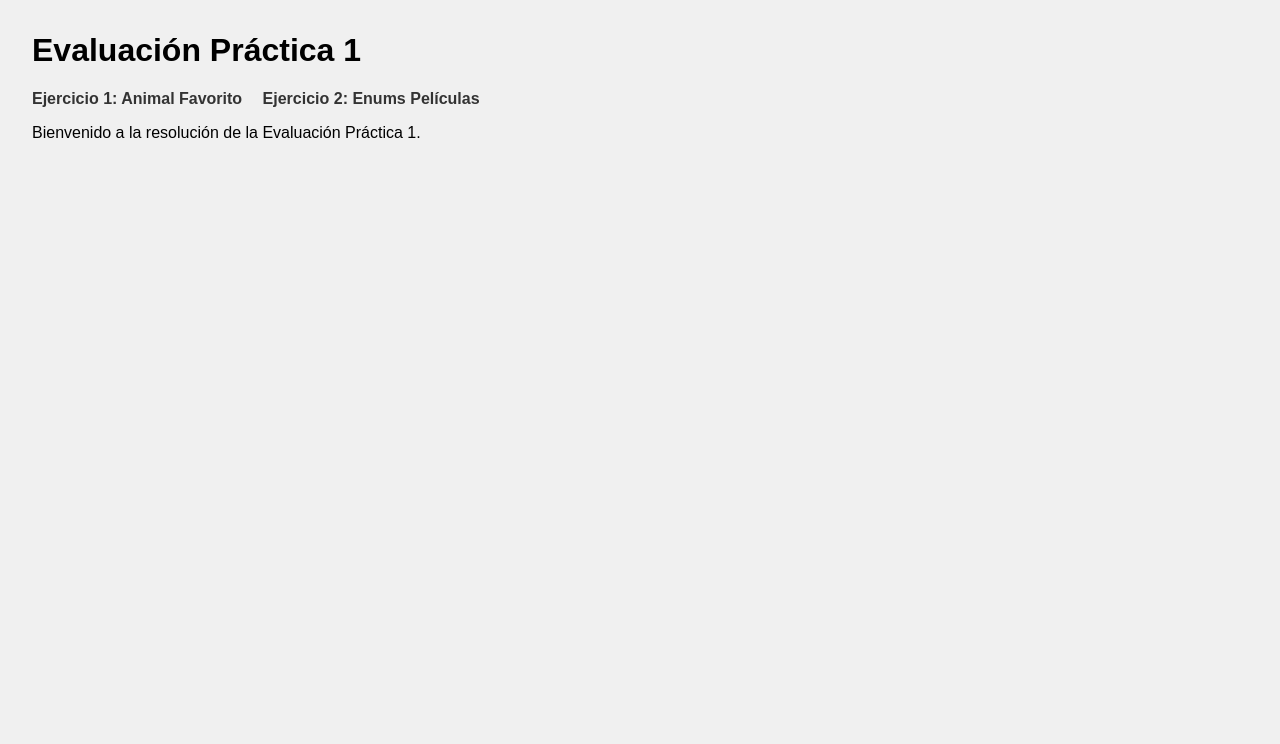
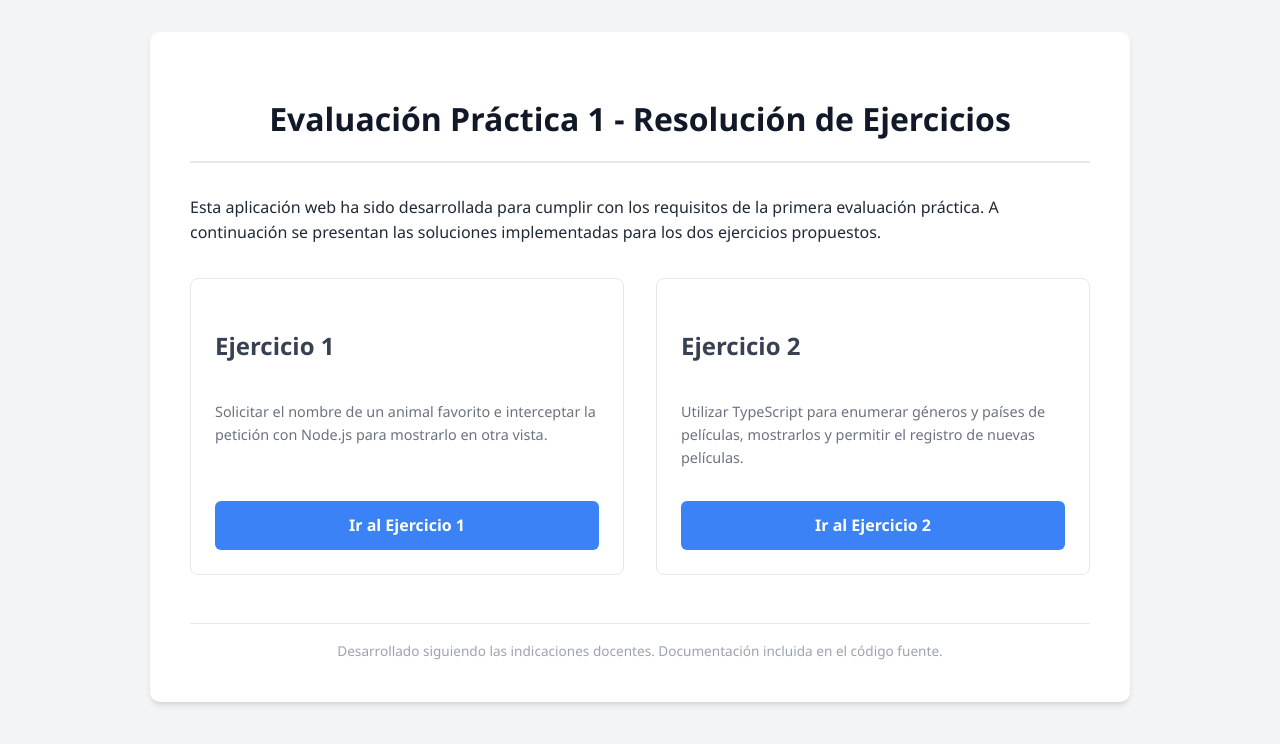
Before and after one commit to KainSutcliff1607/Tarea-1-Programacion-III, a Node server app: page / in a window 1280 px wide. Shown: the top 744 px of the page. Run offline with Node 20, Linux system fonts and the light colour scheme.

Commit message:
Se suben cambios del index.ejs
Más contexto de la aplicación web

```diff
--- a/src/app.ts
+++ b/src/app.ts
@@ -1,34 +1,50 @@
 import express from 'express';
 import path from 'path';
 
-// Inicializamos la aplicación Express
-const app = express();
-const PORT = process.env.PORT || 3000;
-
-// Configuración del motor de plantillas EJS
-// Esto permite renderizar vistas dinámicas desde la carpeta 'views'
-app.set('view engine', 'ejs');
-app.set('views', path.join(__dirname, '../views'));
-
-// Middleware para procesar datos de formularios (URL encoded)
-app.use(express.urlencoded({ extended: true }));
-// Middleware para servir archivos estáticos (CSS, JS, IMAGES) desde 'public'
-app.use(express.static(path.join(__dirname, '../public')));
-
-// Importar rutas
+// Importamos las rutas que hemos creado para cada ejercicio
 import animalRoutes from './routes/animalRoutes';
 import movieRoutes from './routes/movieRoutes';
 
-// Usar rutas
+// Iniciamos la aplicación de Express, que es como el cerebro de nuestro servidor
+const app = express();
+
+// Definimos el puerto donde va a escuchar nuestro servidor (3000 por defecto)
+const PORT = process.env.PORT || 3000;
+
+// --- Configuración de Vistas ---
+// Le decimos a Express que vamos a usar EJS como motor de plantillas
+// Esto nos sirve para crear HTML que puede recibir datos (variables) desde el servidor
+app.set('view engine', 'ejs');
+
+// Indicamos en qué carpeta están guardados nuestros archivos .ejs
+// 'path.join' nos ayuda a unir las rutas de las carpetas sin importar si estamos en Windows o Linux
+app.set('views', path.join(__dirname, '../views'));
+
+// --- Middlewares (Funciones intermedias) ---
+
+// Este comando es vital: permite que cuando enviamos un formulario, el servidor entienda los datos
+// que vienen en el "body" de la petición. Sin esto, req.body estaría vacío.
+app.use(express.urlencoded({ extended: true }));
+
+// Configuramos la carpeta 'public' para poner ahí cosas como imágenes o archivos CSS
+// que el navegador puede pedir directamente.
+app.use(express.static(path.join(__dirname, '../public')));
+
+// --- Rutas de la Aplicación ---
+
+// Conectamos las rutas de los ejercicios a direcciones específicas
+// Si alguien entra a /ejercicio1, lo maneja el archivo animalRoutes
 app.use('/ejercicio1', animalRoutes);
+// Si alguien entra a /ejercicio2, lo maneja el archivo movieRoutes
 app.use('/ejercicio2', movieRoutes);
 
-// Ruta Principal
+// Esta es la ruta principal (la "home" o inicio) de nuestra página
 app.get('/', (req, res) => {
+    // Renderizamos (dibujamos) la vista 'index.ejs' y le pasamos un título
     res.render('index', { title: 'Evaluación Práctica 1' });
 });
 
-// Inicialización del servidor
+// Finalmente, ponemos el servidor a escuchar en el puerto configurado
 app.listen(PORT, () => {
-    console.log(`Servidor corriendo en http://localhost:${PORT}`);
+    console.log(`¡Listo! El servidor está funcionando en http://localhost:${PORT}`);
 });
--- a/views/index.ejs
+++ b/views/index.ejs
@@ -1,21 +1,141 @@
 <!DOCTYPE html>
 <html lang="es">
+
 <head>
     <meta charset="UTF-8">
     <meta name="viewport" content="width=device-width, initial-scale=1.0">
-    <title><%= title %></title>
+    <title>
+        <%= title %>
+    </title>
     <style>
-        body { font-family: sans-serif; margin: 2rem; background-color: #f0f0f0; }
-        nav a { margin-right: 1rem; text-decoration: none; color: #333; font-weight: bold; }
-        nav a:hover { color: #0070f3; }
+        body {
+            font-family: 'Segoe UI', Tahoma, Geneva, Verdana, sans-serif;
+            background-color: #f3f4f6;
+            color: #1f2937;
+            margin: 0;
+            padding: 2rem;
+            line-height: 1.6;
+        }
+
+        .container {
+            max-width: 900px;
+            margin: 0 auto;
+            background-color: white;
+            padding: 2.5rem;
+            border-radius: 10px;
+            box-shadow: 0 4px 6px -1px rgba(0, 0, 0, 0.1), 0 2px 4px -1px rgba(0, 0, 0, 0.06);
+        }
+
+        h1 {
+            color: #111827;
+            text-align: center;
+            border-bottom: 2px solid #e5e7eb;
+            padding-bottom: 1rem;
+            margin-bottom: 2rem;
+        }
+
+        h2 {
+            color: #374151;
+            margin-top: 1.5rem;
+        }
+
+        .info-box {
+            background-color: #eff6ff;
+            border-left: 4px solid #3b82f6;
+            padding: 1rem;
+            margin: 1.5rem 0;
+            border-radius: 4px;
+        }
+
+        .exercises {
+            display: grid;
+            grid-template-columns: 1fr 1fr;
+            gap: 2rem;
+            margin-top: 2rem;
+        }
+
+        .exercise-card {
+            background-color: #fff;
+            border: 1px solid #e5e7eb;
+            border-radius: 8px;
+            padding: 1.5rem;
+            transition: transform 0.2s, box-shadow 0.2s;
+            display: flex;
+            flex-direction: column;
+            justify-content: space-between;
+        }
+
+        .exercise-card:hover {
+            transform: translateY(-5px);
+            box-shadow: 0 10px 15px -3px rgba(0, 0, 0, 0.1);
+            border-color: #3b82f6;
+        }
+
+        .btn {
+            display: inline-block;
+            width: 100%;
+            text-align: center;
+            background-color: #3b82f6;
+            color: white;
+            padding: 0.75rem 0;
+            border-radius: 6px;
+            text-decoration: none;
+            font-weight: bold;
+            margin-top: 1rem;
+        }
+
+        .btn:hover {
+            background-color: #2563eb;
+        }
+
+        .details {
+            font-size: 0.9rem;
+            color: #6b7280;
+            margin-bottom: 1rem;
+        }
+
+        @media (max-width: 768px) {
+            .exercises {
+                grid-template-columns: 1fr;
+            }
+        }
     </style>
 </head>
+
 <body>
-    <h1><%= title %></h1>
-    <nav>
-        <a href="/ejercicio1">Ejercicio 1: Animal Favorito</a>
-        <a href="/ejercicio2">Ejercicio 2: Enums Películas</a>
-    </nav>
-    <p>Bienvenido a la resolución de la Evaluación Práctica 1.</p>
+    <div class="container">
+        <h1>Evaluación Práctica 1 - Resolución de Ejercicios</h1>
+
+
+
+        <p>
+            Esta aplicación web ha sido desarrollada para cumplir con los requisitos de la primera evaluación práctica.
+            A continuación se presentan las soluciones implementadas para los dos ejercicios propuestos.
+        </p>
+
+        <section class="exercises">
+            <div class="exercise-card">
+                <h2>Ejercicio 1</h2>
+                <p class="details">Solicitar el nombre de un animal favorito e interceptar la petición con Node.js para
+                    mostrarlo en otra vista.</p>
+                <div style="flex-grow: 1;"></div>
+                <a href="/ejercicio1" class="btn">Ir al Ejercicio 1</a>
+            </div>
+
+            <div class="exercise-card">
+                <h2>Ejercicio 2</h2>
+                <p class="details">Utilizar TypeScript para enumerar géneros y países de películas, mostrarlos y
+                    permitir el registro de nuevas películas.</p>
+                <div style="flex-grow: 1;"></div>
+                <a href="/ejercicio2" class="btn">Ir al Ejercicio 2</a>
+            </div>
+        </section>
+
+        <footer
+            style="margin-top: 3rem; text-align: center; font-size: 0.85rem; color: #9ca3af; border-top: 1px solid #e5e7eb; padding-top: 1rem;">
+            Desarrollado siguiendo las indicaciones docentes. Documentación incluida en el código fuente.
+        </footer>
+    </div>
 </body>
+
 </html>
```
Also changed, not shown: src/enums/MovieEnums.ts (+7 -2 lines), src/routes/animalRoutes.ts (+13 -5 lines), src/routes/movieRoutes.ts (+28 -14 lines), README.md.
